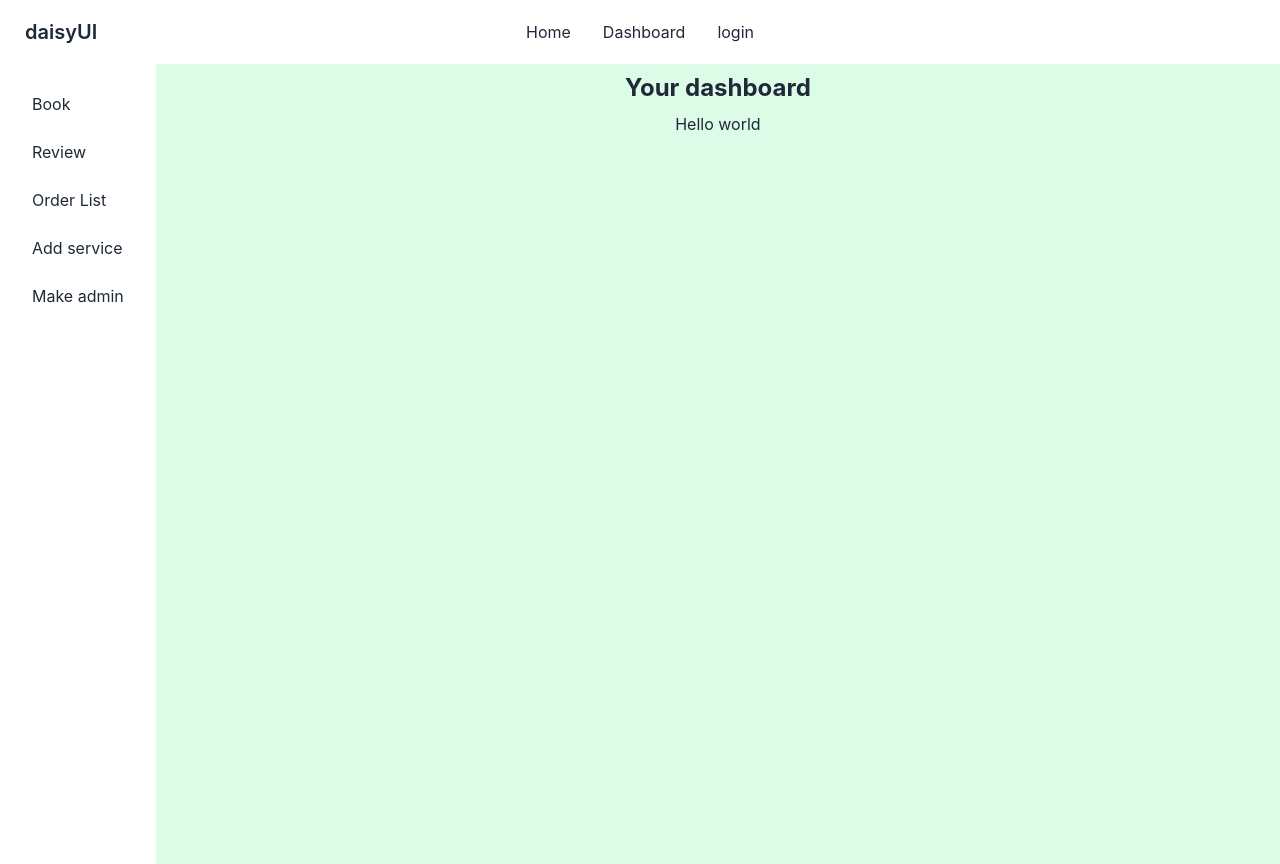
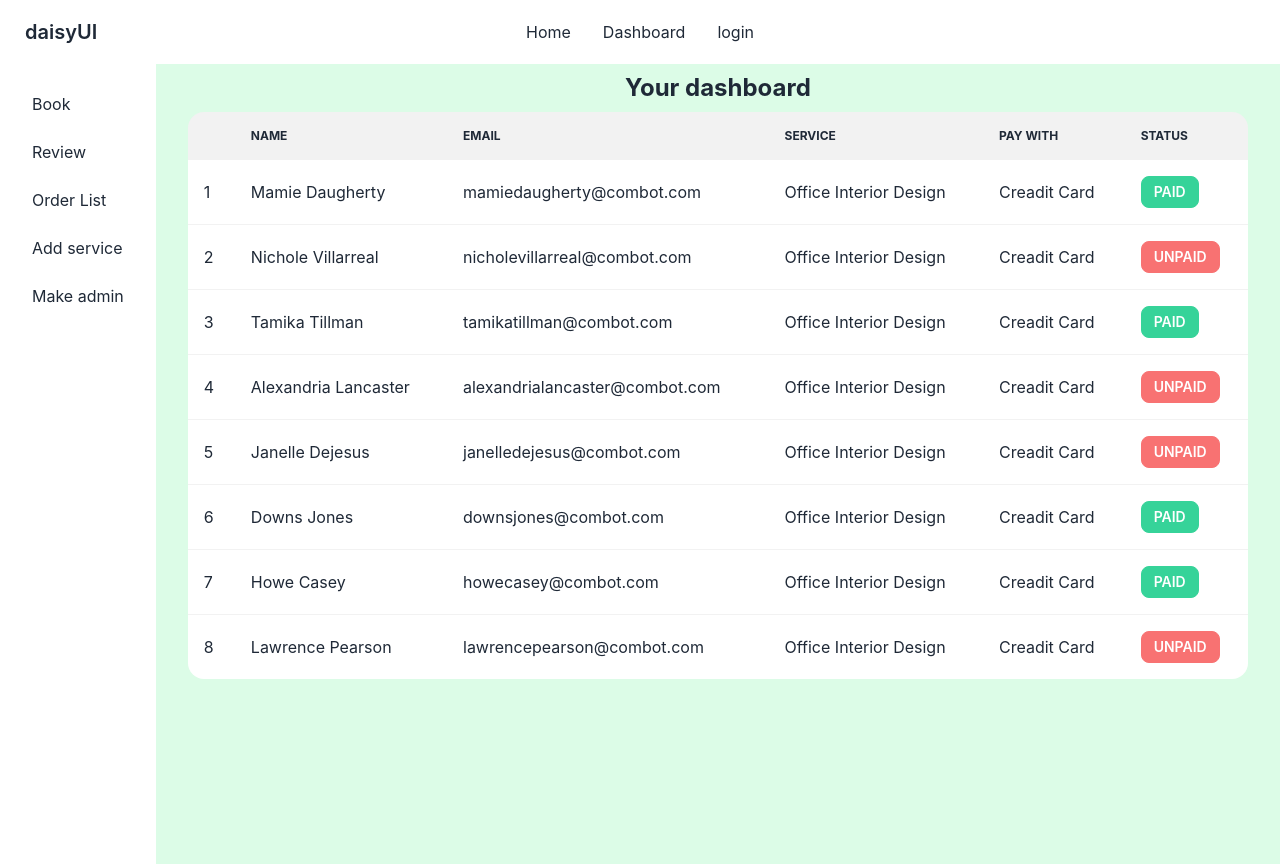
Before and after one commit to bmsani/luxury-living-mma, a React (Create React App) app: page /dashboard/orderList in a window 1280 px wide. Built offline with nearby package versions, Linux system fonts and the light colour scheme.

Commit message:
order list done

```diff
--- /dev/null
+++ b/public/orders/Orders.json
@@ -0,0 +1,66 @@
+[
+    {
+      "_id": "62cfde8e6193d1a6f1b32c1b",
+      "name": "Mamie Daugherty",
+      "email": "mamiedaugherty@combot.com",
+      "service": "Office Interior Design",
+      "payWith": "Creadit Card",
+      "paid": true
+    },
+    {
+      "_id": "62cfde8e52e9c36e9c5a2cae",
+      "name": "Nichole Villarreal",
+      "email": "nicholevillarreal@combot.com",
+      "service": "Office Interior Design",
+      "payWith": "Creadit Card",
+      "paid": false
+    },
+    {
+      "_id": "62cfde8e1698d8c65cda7530",
+      "name": "Tamika Tillman",
+      "email": "tamikatillman@combot.com",
+      "service": "Office Interior Design",
+      "payWith": "Creadit Card",
+      "paid": true
+    },
+    {
+      "_id": "62cfde8e4b2981e10dd6f0a9",
+      "name": "Alexandria Lancaster",
+      "email": "alexandrialancaster@combot.com",
+      "service": "Office Interior Design",
+      "payWith": "Creadit Card",
+      "paid": false
+    },
+    {
+      "_id": "62cfde8ec4a64b13e895c19f",
+      "name": "Janelle Dejesus",
+      "email": "janelledejesus@combot.com",
+      "service": "Office Interior Design",
+      "payWith": "Creadit Card",
+      "paid": false
+    },
+    {
+      "_id": "62cfde8e99de213645d391b1",
+      "name": "Downs Jones",
+      "email": "downsjones@combot.com",
+      "service": "Office Interior Design",
+      "payWith": "Creadit Card",
+      "paid": true
+    },
+    {
+      "_id": "62cfde8e47bd040283def0df",
+      "name": "Howe Casey",
+      "email": "howecasey@combot.com",
+      "service": "Office Interior Design",
+      "payWith": "Creadit Card",
+      "paid": true
+    },
+    {
+      "_id": "62cfde8e1a9a743076a3db55",
+      "name": "Lawrence Pearson",
+      "email": "lawrencepearson@combot.com",
+      "service": "Office Interior Design",
+      "payWith": "Creadit Card",
+      "paid": false
+    }
+  ]
--- a/src/Pages/Dashboard/OrderList/OrderList.js
+++ b/src/Pages/Dashboard/OrderList/OrderList.js
@@ -1,11 +1,40 @@
-import React from 'react';
+import React, { useEffect, useState } from "react";
 
 const OrderList = () => {
-    return (
-        <div>
-            <h1>Hello world</h1>
-        </div>
-    );
+    const [orders, setOrders] = useState([]);
+    useEffect(()=>{
+        fetch("/orders/Orders.json")
+        .then(res => res.json())
+        .then(data => setOrders(data))
+    },[]);
+  return (
+    <div className="w-full px-8">
+      <table className="table w-full">
+        <thead>
+          <tr>
+            <th></th>
+            <th>Name</th>
+            <th>Email</th>
+            <th>Service</th>
+            <th>Pay With</th>
+            <th>Status</th>
+          </tr>
+        </thead>
+        <tbody>
+          {
+            orders.map((order, index) => <tr>
+              <td>{index + 1}</td>
+              <td>{order.name}</td>
+              <td>{order.email}</td>
+              <td>{order.service}</td>
+              <td>{order.payWith}</td>
+              <td>{order.paid ? <button class="btn btn-sm btn-success text-white">Paid</button> : <button class="btn btn-sm btn-error text-white">Unpaid</button> }</td>
+            </tr>)
+          }
+        </tbody>
+      </table>
+    </div>
+  );
 };
 
 export default OrderList;
```
